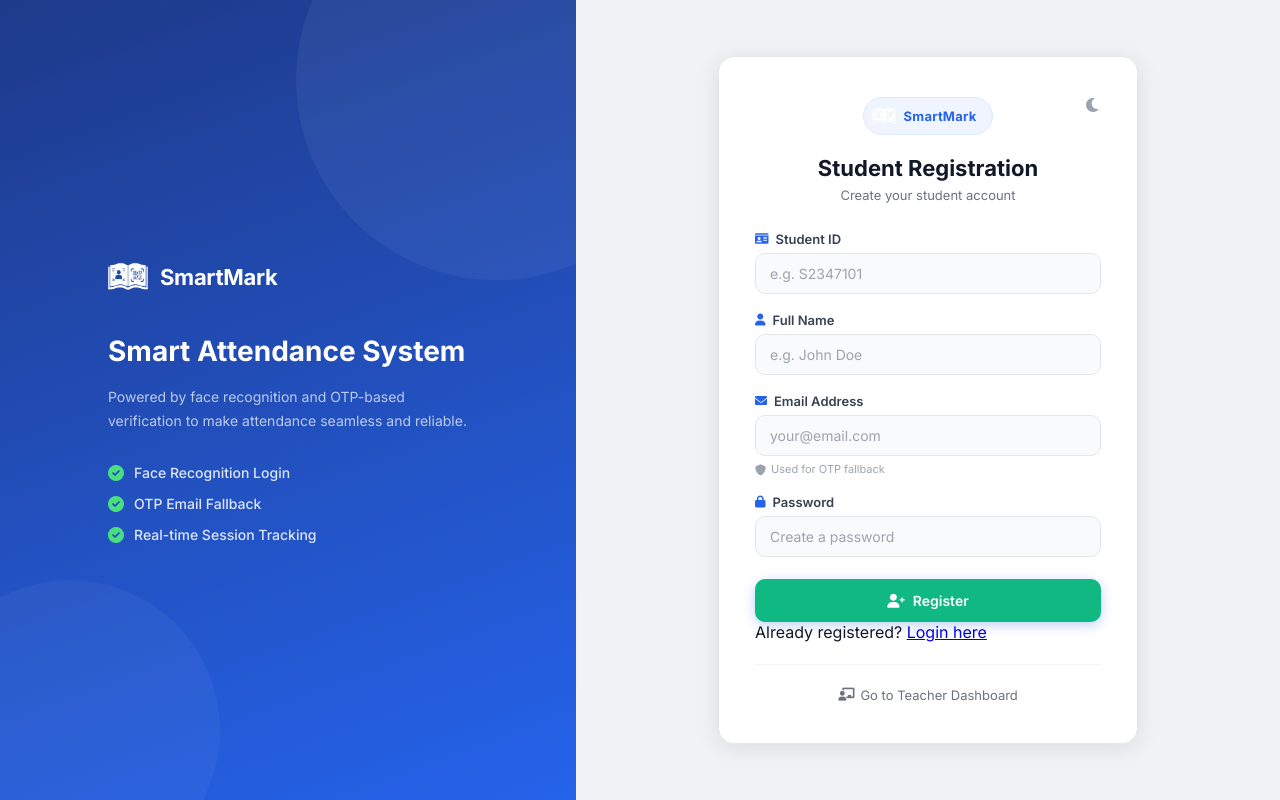
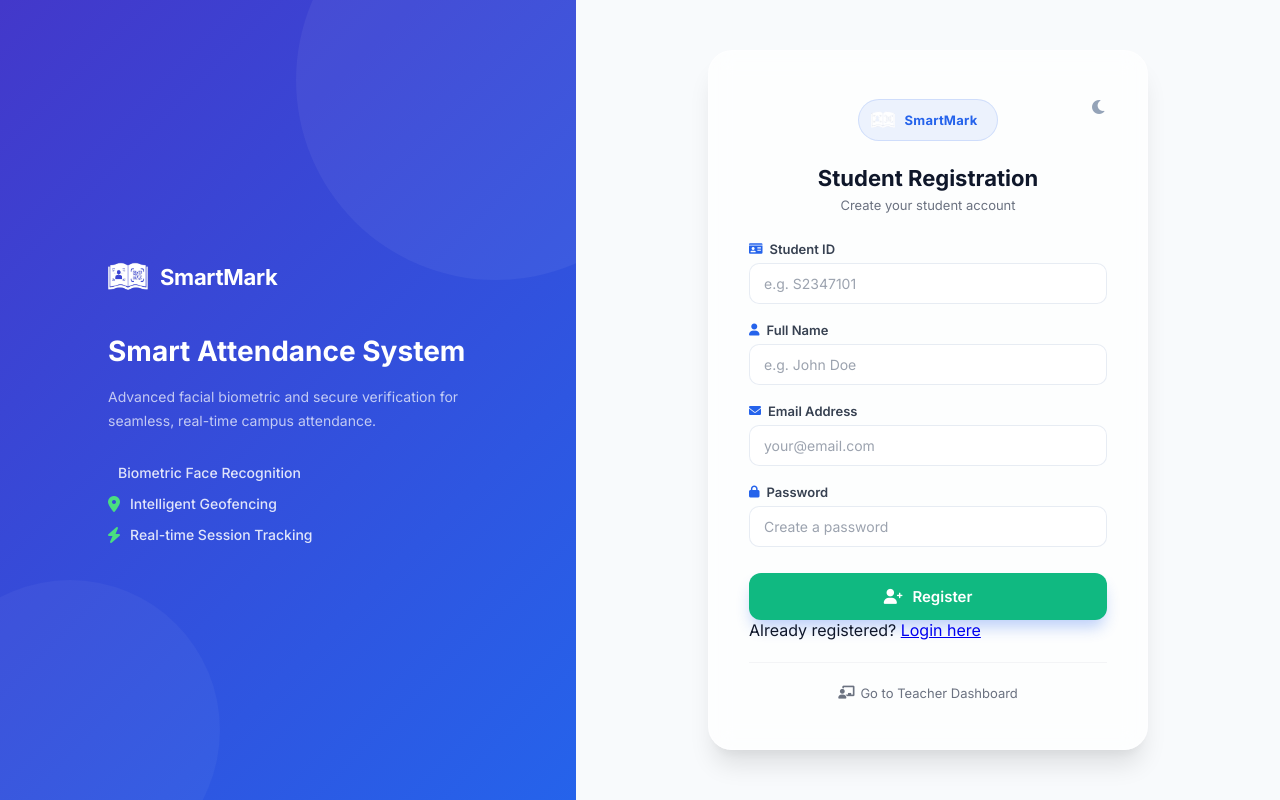
Before and after one commit to Kripa-Dhandhania/SmartMarkFinal, a Flask app: page /student/register in a window 1280 px wide. Run offline with Flask 3, Linux system fonts and the light colour scheme.

Commit message:
Fix multi-tab session confusion and related student route BuildErrors

```diff
--- a/app.py
+++ b/app.py
@@ -806,9 +806,16 @@ def student_login():
         student = get_student(student_id)
         if student and student.get('password_hash'):
             if check_password_hash(student['password_hash'], password):
+                # Maintain a list of logged-in student IDs to allow multi-tab testing in one browser
+                if 'logged_in_students' not in session:
+                    session['logged_in_students'] = []
+                if student_id not in session['logged_in_students']:
+                    session['logged_in_students'].append(student_id)
+
+                # Still store the 'latest' for backward compatibility or simple redirects
                 session["student_id"] = student_id
                 session["student_email"] = student['email']
-                return redirect(url_for("student_dashboard"))
+                return redirect(url_for("student_dashboard", student_id=student_id))
             else:
                 flash("Invalid password.", "error")
         elif student:
@@ -843,10 +850,16 @@ def student_register():
             from database import update_student_password
             update_student_email(student_id, email)
             update_student_password(student_id, password_hash)
+
+            if 'logged_in_students' not in session:
+                session['logged_in_students'] = []
+            if student_id not in session['logged_in_students']:
+                session['logged_in_students'].append(student_id)
+
             session["student_id"] = student_id
             session["student_email"] = email
             flash(f"Welcome, {name}! Registration successful.", "success")
-            return redirect(url_for("student_dashboard"))
+            return redirect(url_for("student_dashboard", student_id=student_id))
         else:
             flash("Registration failed. Please try again.", "error")
             return redirect(url_for("student_register"))
@@ -854,12 +867,11 @@ def student_register():
     return render_template("student_login.html", register=True)
 
 
-@app.route("/student/dashboard")
-def student_dashboard():
-    if "student_id" not in session:
+@app.route("/student/<student_id>/dashboard")
+def student_dashboard(student_id):
+    # Security check: Ensure this student_id is logged in in this session
+    if 'logged_in_students' not in session or student_id not in session['logged_in_students']:
         return redirect(url_for("student_login"))
-
-    student_id   = session["student_id"]
     face_enrolled = check_face_enrolled(student_id)
 
     active_sessions = get_active_sessions()
@@ -884,7 +896,7 @@ def student_dashboard():
             "longitude":     s["longitude"],
             "already_marked": att_status is not None,
             "status":        att_status,
-            "otp_verified":  session.get(f"otp_verified_{s['id']}", False),
+            "otp_verified":  session.get(f"otp_verified_{student_id}_{s['id']}", False),
             "is_active":     s.get("is_active", 1) # Support checking if it's the requested but inactive one
         })
 
@@ -903,15 +915,13 @@ def student_dashboard():
 
 
 
-@app.route("/student/enroll-face", methods=["POST"])
-def enroll_face():
+@app.route("/student/<student_id>/enroll-face", methods=["POST"])
+def enroll_face(student_id):
     global recognizer, label_map
 
-    if "student_id" not in session:
+    if 'logged_in_students' not in session or student_id not in session['logged_in_students']:
         flash("Login required.", "error")
         return redirect(url_for("student_login"))
-
-    student_id = session["student_id"]
 
     # Try browser-side capture data first
     face_base64 = request.form.get("face_image")
@@ -939,14 +949,12 @@ def enroll_face():
     return redirect(url_for("student_dashboard"))
 
 
-@app.route("/student/mark-attendance/<int:session_id>", methods=["POST"])
-def mark_attendance_route(session_id):
+@app.route("/student/<student_id>/mark-attendance/<int:session_id>", methods=["POST"])
+def mark_attendance_route(student_id, session_id):
     global recognizer, label_map
 
-    if "student_id" not in session:
+    if 'logged_in_students' not in session or student_id not in session['logged_in_students']:
         return redirect(url_for("student_login"))
-
-    student_id = session["student_id"]
 
     # Validate session is still active
     att_session = get_session(session_id)
@@ -982,12 +990,12 @@ def mark_attendance_route(session_id):
 
         # STEP 2: Persistent OTP Verification
         qr_token = request.form.get("qr_token")
-        otp_verified_in_session = session.get(f"otp_verified_{session_id}")
+        otp_verified_in_session = session.get(f"otp_verified_{student_id}_{session_id}")
 
         # If not verified in current session, try to verify the token provided
         if not otp_verified_in_session:
             if qr_token and verify_otp(session_id, qr_token):
-                session[f"otp_verified_{session_id}"] = True
+                session[f"otp_verified_{student_id}_{session_id}"] = True
             else:
                 flash("OTP verification failed or expired. Please enter the current code from the teacher's screen.", "error")
                 return redirect(url_for("student_dashboard", request_verification=session_id))
@@ -1022,46 +1030,44 @@ def mark_attendance_route(session_id):
                 matched_id, confidence = recognize_face(recognizer, label_map, face)
             else:
                 flash("Face recognition model is not initialized. Please enroll your face.", "error")
-                return redirect(url_for("student_dashboard"))
+                return redirect(url_for("student_dashboard", student_id=student_id))
 
         # Handle Match
         if matched_id:
             if str(matched_id) == str(student_id):
                 if mark_attendance(student_id, session_id, auth_method="Face", confidence_score=round(confidence, 2)):
                     flash(f"Face recognized! Attendance marked for {att_session['subject']}.", "success")
-                    return redirect(url_for("attendance_confirmed", session_id=session_id, method="Face"))
+                    return redirect(url_for("attendance_confirmed", student_id=student_id, session_id=session_id, method="Face"))
             else:
                 # Recognized as someone else
                 flash(f"Face recognized as a different student. Please try again or request manual verification.", "warning")
                 print(f"[FACE] Mismatch: Student {student_id} scanned as {matched_id} (conf: {confidence:.2f})")
-                return redirect(url_for("student_dashboard", request_verification=session_id))
+                return redirect(url_for("student_dashboard", student_id=student_id, request_verification=session_id))
 
         # No Match at all
         flash("Face not recognized. Tip: Add more face scans from different angles to improve accuracy.", "warning")
-        return redirect(url_for("student_dashboard", request_verification=session_id))
+        return redirect(url_for("student_dashboard", student_id=student_id, request_verification=session_id))
 
     except ValueError:
         flash("Invalid location data received.", "error")
-        return redirect(url_for("student_dashboard"))
+        return redirect(url_for("student_dashboard", student_id=student_id))
 
 
-@app.route("/student/request-verification/<int:session_id>", methods=["POST"])
-def student_request_verification(session_id):
-    if "student_id" not in session:
+@app.route("/student/<student_id>/request-verification/<int:session_id>", methods=["POST"])
+def student_request_verification(student_id, session_id):
+    if 'logged_in_students' not in session or student_id not in session['logged_in_students']:
         return redirect(url_for("student_login"))
-
-    student_id = session["student_id"]
     att_session = get_session(session_id)
     if not att_session or not att_session.get("is_active"):
         flash("Session not found or inactive.", "error")
-        return redirect(url_for("student_dashboard"))
+        return redirect(url_for("student_dashboard", student_id=student_id))
 
     # 1. Location Verification
     lat_str = request.form.get("latitude")
     lon_str = request.form.get("longitude")
     if not lat_str or not lon_str:
         flash("Location access is required for manual verification.", "error")
-        return redirect(url_for("student_dashboard"))
+        return redirect(url_for("student_dashboard", student_id=student_id))
 
     try:
         student_lat = float(lat_str)
@@ -1072,19 +1078,19 @@ def student_request_verification(session_id):
 
         if distance > CLASSROOM_RADIUS:
             flash(f"Out of range ({distance:.1f}m). You must be in the classroom.", "error")
-            return redirect(url_for("student_dashboard"))
+            return redirect(url_for("student_dashboard", student_id=student_id))
     except ValueError:
         flash("Invalid location data.", "error")
-        return redirect(url_for("student_dashboard"))
+        return redirect(url_for("student_dashboard", student_id=student_id))
 
     # 2. OTP Verification (Check session first)
     otp = request.form.get("otp")
-    if not session.get(f"otp_verified_{session_id}"):
+    if not session.get(f"otp_verified_{student_id}_{session_id}"):
         if otp and verify_otp(session_id, otp):
-             session[f"otp_verified_{session_id}"] = True
+             session[f"otp_verified_{student_id}_{session_id}"] = True
         else:
             flash("Invalid or expired OTP. Manual verification requires the current code.", "error")
-            return redirect(url_for("student_dashboard", request_verification=session_id))
+            return redirect(url_for("student_dashboard", student_id=student_id, request_verification=session_id))
 
     # 3. Create pending record
     if mark_attendance(student_id, session_id, auth_method="Manual",
@@ -1093,17 +1099,15 @@ def student_request_verification(session_id):
     else:
         flash("Request already sent or attendance already marked.", "warning")
 
-    return redirect(url_for("student_dashboard"))
+    return redirect(url_for("student_dashboard", student_id=student_id))
 
 
 
 
-@app.route("/student/confirmed")
-def attendance_confirmed():
-    if "student_id" not in session:
+@app.route("/student/<student_id>/confirmed")
+def attendance_confirmed(student_id):
+    if 'logged_in_students' not in session or student_id not in session['logged_in_students']:
         return redirect(url_for("student_login"))
-
-    student_id  = session["student_id"]
     method      = request.args.get("method", "Unknown")
     session_id  = request.args.get("session_id")
 
@@ -1117,12 +1121,10 @@ def attendance_confirmed():
                            att_session=att_session)
 
 
-@app.route("/student/my-attendance")
-def student_my_attendance():
-    if "student_id" not in session:
+@app.route("/student/<student_id>/my-attendance")
+def student_my_attendance(student_id):
+    if 'logged_in_students' not in session or student_id not in session['logged_in_students']:
         return redirect(url_for("student_login"))
-
-    student_id = session["student_id"]
     summary    = get_student_subject_summary(student_id)
     all_records = get_attendance_records(student_id=student_id)
 
@@ -1135,9 +1137,10 @@ def student_my_attendance():
     )
 
 
-@app.route("/student/logout")
-def student_logout():
-    session.clear()
+@app.route("/student/<student_id>/logout")
+def student_logout(student_id):
+    if 'logged_in_students' in session and student_id in session['logged_in_students']:
+        session['logged_in_students'].remove(student_id)
     return redirect(url_for("student_login"))
 
 
@@ -1156,12 +1159,11 @@ def session_otp(session_id):
         "expires_in": time_remaining
     })
 
-@app.route("/student/mark-attendance-qr", methods=["POST"])
-def mark_attendance_qr():
-    if "student_id" not in session:
+@app.route("/student/<student_id>/mark-attendance-qr", methods=["POST"])
+def mark_attendance_qr(student_id):
+    if 'logged_in_students' not in session or student_id not in session['logged_in_students']:
         return jsonify({"success": False, "message": "Login required"}), 401
 
-    student_id = session["student_id"]
     session_id = request.form.get("session_id")
     scanned_token = request.form.get("token")
     lat_str = request.form.get("latitude")
@@ -1207,28 +1209,27 @@ def mark_attendance_qr():
     return jsonify({"success": False, "message": "Failed to mark attendance."}), 500
 
 
-@app.route("/student/verify-otp-only", methods=["POST"])
-def verify_otp_only():
+@app.route("/student/<student_id>/verify-otp-only", methods=["POST"])
+def verify_otp_only(student_id):
     """Standalone OTP verification for the 'Step 1' UI feedback. Sets persistent session flag."""
-    if "student_id" not in session:
+    if 'logged_in_students' not in session or student_id not in session['logged_in_students']:
         return jsonify({"success": False, "message": "Login required"}), 401
 
     session_id = request.form.get("session_id", type=int)
     token = request.form.get("token")
 
     if verify_otp(session_id, token):
-        session[f"otp_verified_{session_id}"] = True
+        session[f"otp_verified_{student_id}_{session_id}"] = True
         return jsonify({"success": True, "message": "OTP Verified! Move to Proximity Check."})
     else:
         return jsonify({"success": False, "message": "Invalid or expired OTP. Try again."})
 
 # ── LEAVE MANAGEMENT ROUTES ───────────────────────────────────────────────────
 
-@app.route("/student/leaves")
-def student_leaves():
-    if "student_id" not in session:
+@app.route("/student/<student_id>/leaves")
+def student_leaves(student_id):
+    if 'logged_in_students' not in session or student_id not in session['logged_in_students']:
         return redirect(url_for("student_login"))
-    student_id = session["student_id"]
     from database import get_leave_requests
     my_leaves = get_leave_requests(student_id=student_id)
     return render_template("student_leaves.html", student_id=student_id, my_leaves=my_leaves)
@@ -1245,14 +1246,12 @@ def teacher_manage_leaves():
     leave_requests = get_leave_requests()
     return render_template("teacher_leaves.html", teacher=teacher, leave_requests=leave_requests)
 
-@app.route("/student/apply-leave", methods=["POST"])
-def apply_leave():
+@app.route("/student/<student_id>/apply-leave", methods=["POST"])
+def apply_leave(student_id):
     """Student applies for a leave (Medical, OD, Other)."""
-    if "student_id" not in session:
+    if 'logged_in_students' not in session or student_id not in session['logged_in_students']:
         flash("Login required to apply for leave.", "error")
         return redirect(url_for("student_login"))
-
-    student_id = session["student_id"]
     from_date  = request.form.get("from_date")
     to_date    = request.form.get("to_date")
     reason     = request.form.get("reason")
@@ -1260,18 +1259,18 @@ def apply_leave():
 
     if not from_date or not to_date or not reason:
         flash("Please provide all required leave details.", "warning")
-        return redirect(url_for("student_dashboard"))
+        return redirect(url_for("student_dashboard", student_id=student_id))
 
     if from_date > to_date:
         flash("Invalid date range: 'From Date' must be before or equal to 'To Date'.", "error")
-        return redirect(url_for("student_leaves"))
+        return redirect(url_for("student_leaves", student_id=student_id))
 
     if create_leave_request(student_id, from_date, to_date, reason, other):
         flash("Leave request submitted successfully! Pending approval from Dr. Sridevi.", "success")
     else:
         flash("Failed to submit leave request. Please try again.", "error")
 
-    return redirect(url_for("student_leaves"))
+    return redirect(url_for("student_leaves", student_id=student_id))
 
 @app.route("/teacher/leave-action/<int:req_id>/<action>", methods=["POST"])
 def teacher_leave_action(req_id, action):
--- a/static/css/student.css
+++ b/static/css/student.css
@@ -3,31 +3,35 @@
    ========================================================= */
 
 :root {
-    /* Light Theme (Default) */
-    --auth-bg: #f0f2f5;
-    --auth-card-bg: #ffffff;
-    --auth-text-primary: #111827;
-    --auth-text-secondary: #4b5563;
-    --auth-text-muted: #9ca3af;
-    --auth-border: #e5e7eb;
-    --auth-input-bg: #f9fafb;
-    --auth-shadow: 0 4px 24px rgba(0, 0, 0, 0.09);
-    --auth-sidebar-grad: linear-gradient(160deg, #1e3a8a 0%, #2563eb 100%);
-    --auth-accent: #2563eb;
+    /* Light Theme (Premium) */
+    --auth-bg: #f8fafc;
+    --auth-card-bg: rgba(255, 255, 255, 0.8);
+    --auth-text-primary: #0f172a;
+    --auth-text-secondary: #475569;
+    --auth-text-muted: #94a3b8;
+    --auth-border: rgba(226, 232, 240, 0.8);
+    --auth-input-bg: #ffffff;
+    --auth-shadow: 0 20px 25px -5px rgba(0, 0, 0, 0.1), 0 10px 10px -5px rgba(0, 0, 0, 0.04);
+    --auth-sidebar-grad: linear-gradient(135deg, #4338ca 0%, #2563eb 100%);
+    --auth-accent: #3b82f6;
+    --auth-glass-bg: rgba(255, 255, 255, 0.7);
+    --auth-glass-border: rgba(255, 255, 255, 0.4);
 }
 
 [data-theme='dark'] {
-    /* Dark Theme */
-    --auth-bg: #0f172a;
-    --auth-card-bg: #1e293b;
+    /* Dark Theme (Premium) */
+    --auth-bg: #020617;
+    --auth-card-bg: rgba(30, 41, 59, 0.7);
     --auth-text-primary: #f8fafc;
     --auth-text-secondary: #cbd5e1;
-    --auth-text-muted: #94a3b8;
-    --auth-border: #334155;
+    --auth-text-muted: #64748b;
+    --auth-border: rgba(51, 65, 85, 0.8);
     --auth-input-bg: #0f172a;
-    --auth-shadow: 0 8px 32px rgba(0, 0, 0, 0.4);
-    --auth-sidebar-grad: linear-gradient(160deg, #0f172a 0%, #1e3a8a 100%);
-    --auth-accent: #3b82f6;
+    --auth-shadow: 0 25px 50px -12px rgba(0, 0, 0, 0.5);
+    --auth-sidebar-grad: linear-gradient(135deg, #1e1b4b 0%, #1e3a8a 100%);
+    --auth-accent: #60a5fa;
+    --auth-glass-bg: rgba(30, 41, 59, 0.6);
+    --auth-glass-border: rgba(255, 255, 255, 0.1);
 }
 
 * {
@@ -167,14 +171,16 @@ body.login-page {
 }
 
 .login-card {
-    background: var(--auth-card-bg);
-    border-radius: 16px;
-    padding: 40px 36px;
+    background: var(--auth-glass-bg);
+    backdrop-filter: blur(12px);
+    -webkit-backdrop-filter: blur(12px);
+    border-radius: 24px;
+    padding: 48px 40px;
     width: 100%;
-    max-width: 420px;
+    max-width: 440px;
     box-shadow: var(--auth-shadow);
-    border: 1px solid var(--auth-border);
-    animation: fadeUp 0.4s ease-out;
+    border: 1px solid var(--auth-glass-border);
+    animation: fadeUp 0.6s cubic-bezier(0.16, 1, 0.3, 1);
 }
 
 @keyframes fadeUp {
@@ -198,12 +204,17 @@ body.login-page {
 .login-logo-row {
     display: inline-flex;
     align-items: center;
-    gap: 8px;
-    background: #f0f4ff;
-    border: 1px solid #dbeafe;
+    gap: 10px;
+    background: rgba(37, 99, 235, 0.08);
+    border: 1px solid rgba(37, 99, 235, 0.15);
     border-radius: 100px;
-    padding: 6px 16px 6px 8px;
-    margin-bottom: 20px;
+    padding: 8px 20px 8px 12px;
+    margin-bottom: 24px;
+    transition: transform 0.3s ease;
+}
+
+.login-logo-row:hover {
+    transform: scale(1.02);
 }
 
 .login-logo-img {
@@ -289,22 +300,22 @@ body.login-page {
 
 /* ── Login Button ── */
 .btn-login {
-    margin-top: 4px;
-    padding: 13px;
-    background: linear-gradient(135deg, #1e3a8a, #2563eb);
+    margin-top: 8px;
+    padding: 14px;
+    background: var(--auth-sidebar-grad);
     color: #fff;
     border: none;
-    border-radius: 10px;
-    font-size: 14px;
+    border-radius: 12px;
+    font-size: 15px;
     font-weight: 600;
     font-family: 'Inter', sans-serif;
     cursor: pointer;
     display: flex;
     align-items: center;
     justify-content: center;
-    gap: 8px;
-    transition: 0.25s;
-    box-shadow: 0 3px 12px rgba(37, 99, 235, 0.3);
+    gap: 10px;
+    transition: all 0.3s cubic-bezier(0.4, 0, 0.2, 1);
+    box-shadow: 0 10px 15px -3px rgba(37, 99, 235, 0.3);
 }
 
 .btn-login:hover {
--- a/templates/confirmed.html
+++ b/templates/confirmed.html
@@ -69,7 +69,7 @@
                 </div>
             </div>
 
-            <a href="{{ url_for('student_dashboard') }}" class="btn-primary"
+            <a href="{{ url_for('student_dashboard', student_id=student_id) }}" class="btn-primary"
                 style="text-decoration:none;display:flex;text-align:center;margin-top:20px;">
                 <i class="fas fa-arrow-left"></i> Back to Dashboard
             </a>
--- a/templates/student_login.html
+++ b/templates/student_login.html
@@ -22,11 +22,11 @@
                     <span>SmartMark</span>
                 </div>
                 <h2>Smart Attendance System</h2>
-                <p>Powered by face recognition and OTP-based verification to make attendance seamless and reliable.</p>
+                <p>Advanced facial biometric and secure verification for seamless, real-time campus attendance.</p>
                 <ul class="brand-features">
-                    <li><i class="fas fa-check-circle"></i> Face Recognition Login</li>
-                    <li><i class="fas fa-check-circle"></i> OTP Email Fallback</li>
-                    <li><i class="fas fa-check-circle"></i> Real-time Session Tracking</li>
+                    <li><i class="fas fa-shield-check"></i> Biometric Face Recognition</li>
+                    <li><i class="fas fa-location-dot"></i> Intelligent Geofencing</li>
+                    <li><i class="fas fa-bolt"></i> Real-time Session Tracking</li>
                 </ul>
             </div>
         </div>
@@ -77,8 +77,6 @@
                         <div class="input-group">
                             <label for="email"><i class="fas fa-envelope"></i> Email Address</label>
                             <input type="email" id="email" name="email" placeholder="your@email.com" required>
-                            <small><i class="fas fa-shield-alt"></i> Used for OTP fallback if face recognition
-                                fails</small>
                         </div>
                         <div class="input-group">
                             <label for="password"><i class="fas fa-lock"></i> Password</label>
@@ -109,7 +107,6 @@
                         <div class="input-group">
                             <label for="reg_email"><i class="fas fa-envelope"></i> Email Address</label>
                             <input type="email" id="reg_email" name="email" placeholder="your@email.com" required>
-                            <small><i class="fas fa-shield-alt"></i> Used for OTP fallback</small>
                         </div>
                         <div class="input-group">
                             <label for="reg_password"><i class="fas fa-lock"></i> Password</label>
--- a/templates/student_my_attendance.html
+++ b/templates/student_my_attendance.html
@@ -338,10 +338,10 @@
                 <span class="sd-sidebar-brand">SmartMark</span>
             </div>
             <nav class="sd-nav">
-                <a href="{{ url_for('student_dashboard') }}" class="sd-nav-item">
+                <a href="{{ url_for('student_dashboard', student_id=student_id) }}" class="sd-nav-item">
                     <i class="fas fa-home"></i><span>Dashboard</span>
                 </a>
-                <a href="{{ url_for('student_my_attendance') }}" class="sd-nav-item active">
+                <a href="{{ url_for('student_my_attendance', student_id=student_id) }}" class="sd-nav-item active">
                     <i class="fas fa-history"></i><span>My Attendance</span>
                 </a>
                 <a href="{{ url_for('teacher_dashboard') }}" class="sd-nav-item">
@@ -349,7 +349,7 @@
                 </a>
             </nav>
             <div class="sd-nav-footer">
-                <a href="{{ url_for('student_logout') }}" class="sd-logout-link">
+                <a href="{{ url_for('student_logout', student_id=student_id) }}" class="sd-logout-link">
                     <i class="fas fa-sign-out-alt"></i><span>Logout</span>
                 </a>
             </div>
```
Also changed, not shown: templates/student_dashboard.html (+8 -8 lines), templates/student_leaves.html (+5 -5 lines).
